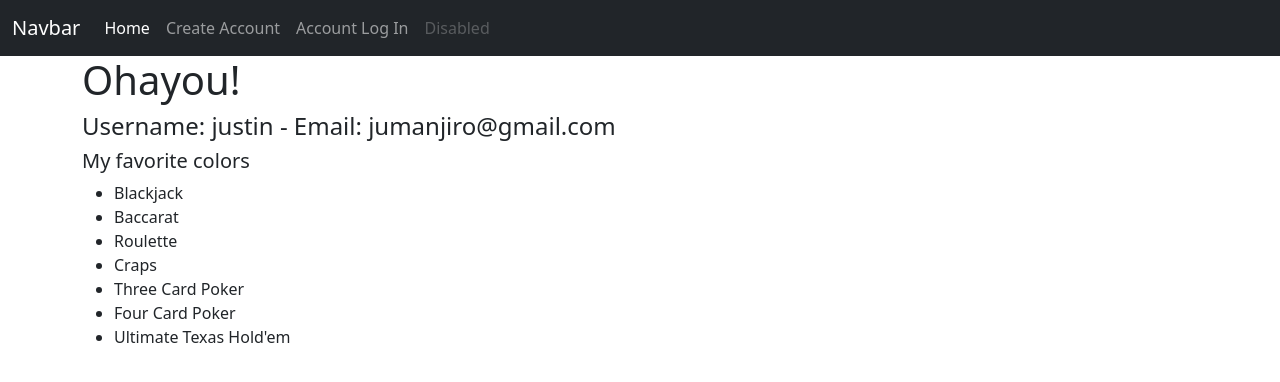
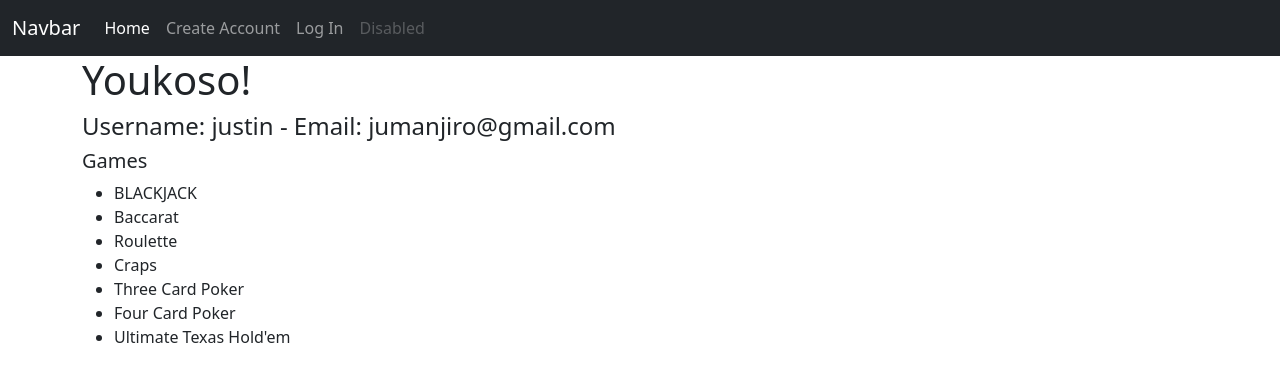
Before and after one commit to junitsu0/RyokoOwari, a Flask app: page / in a window 1280 px wide. Shown: the top 382 px of the page. Run offline with Flask 2, Linux system fonts and the light colour scheme; some libraries are stand-ins or nearby versions.

Commit message:
stupid bug die!

```diff
--- a/app/routes.py
+++ b/app/routes.py
@@ -9,11 +9,13 @@ def index():
         'username': 'justin',
         'email': 'jumanjiro@gmail.com'
     }
-    colors = ['Blackjack', 'Baccarat', 'Roulette', 'Craps', 'Three Card Poker', 'Four Card Poker', "Ultimate Texas Hold'em"]
-    return render_template('index.html', user=user_info, colors=colors)
+    games = ['Blackjack', 'Baccarat', 'Roulette', 'Craps', 'Three Card Poker', 'Four Card Poker', "Ultimate Texas Hold'em"]
+    return render_template('index.html', user=user_info, games=games)
 
 
-@app.route('/signup')
+@app.route('/signup', methods=["GET", "POST"])
 def signup():
     form = SignUpForm()
+    if form.validate_on_submit():
+        print('Form has been validated! Yippy Kai Yay')
     return render_template('signup.html', form=form)
--- a/app/templates/base.html
+++ b/app/templates/base.html
@@ -21,8 +21,8 @@
                 <div class="collapse navbar-collapse" id="navbarNavAltMarkup">
                 <div class="navbar-nav">
                     <a class="nav-link active" aria-current="page" href="{{ url_for('index') }}">Home</a>
-                    <a class="nav-link" href="#">Create Account</a>
-                    <a class="nav-link" href="#">Account Log In</a>
+                    <a class="nav-link" href="{{ url_for('signup') }}">Create Account</a>
+                    <a class="nav-link" href="#">Log In</a>
                     <a class="nav-link disabled" href="#" tabindex="-1" aria-disabled="true">Disabled</a>
                 </div>
                 </div>
--- a/app/templates/index.html
+++ b/app/templates/index.html
@@ -3,17 +3,17 @@
 {% block title %} Home {% endblock title %}
 
 {% block content %}
-<h1>Ohayou!</h1>
+<h1>Youkoso!</h1>
 
 <h4>Username: {{ user['username'] }} - Email: {{user['email'] }}</h4>
 
-<h5>My favorite colors</h5>
+<h5>Games</h5>
 <ul>
-    {% for color in colors %}
-        {% if color == 'y' %}
-            <li>{{ color.upper() }}</li>
+    {% for game in games %}
+        {% if game == 'Blackjack' %}
+            <li>{{ game.upper() }}</li>
         {% else %}
-            <li>{{ color }}</li>
+            <li>{{ game }}</li>
         {% endif %}
     {% endfor %}
 </ul>
```
Also changed, not shown: app/templates/signup.html (+3 -8 lines).
